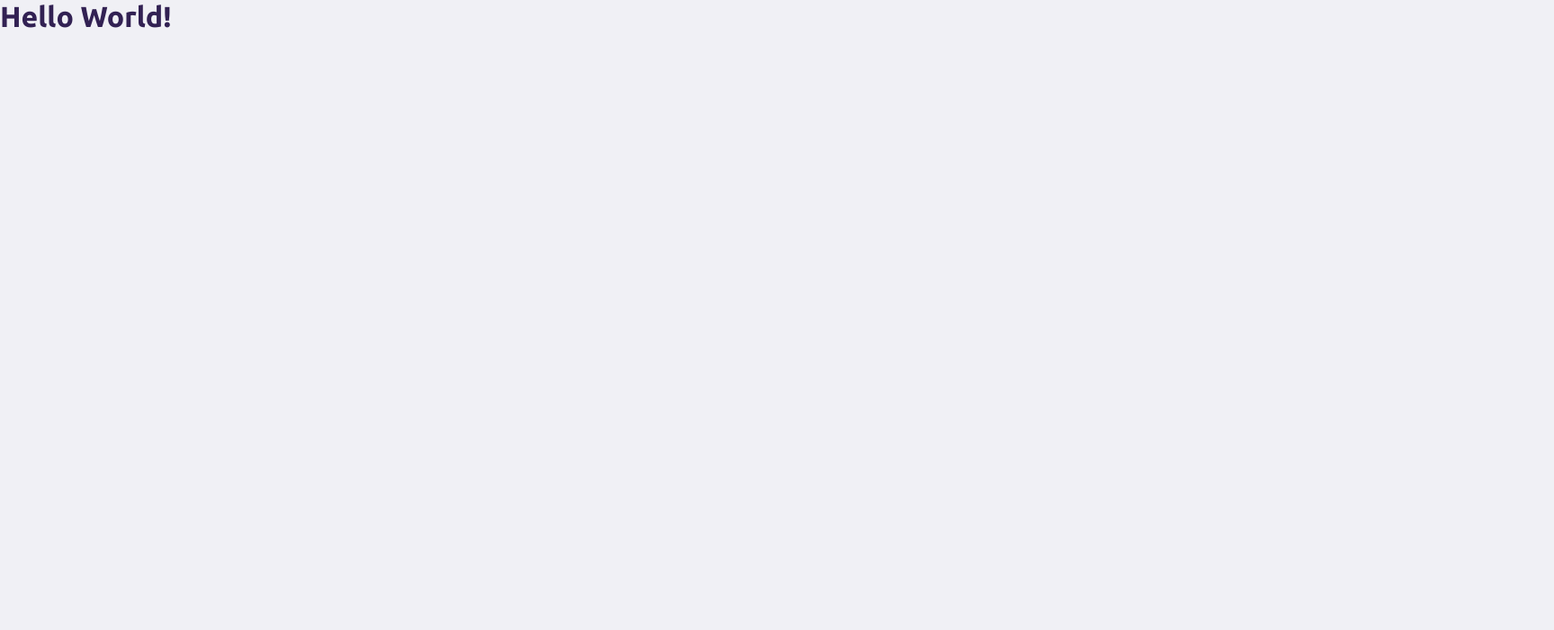
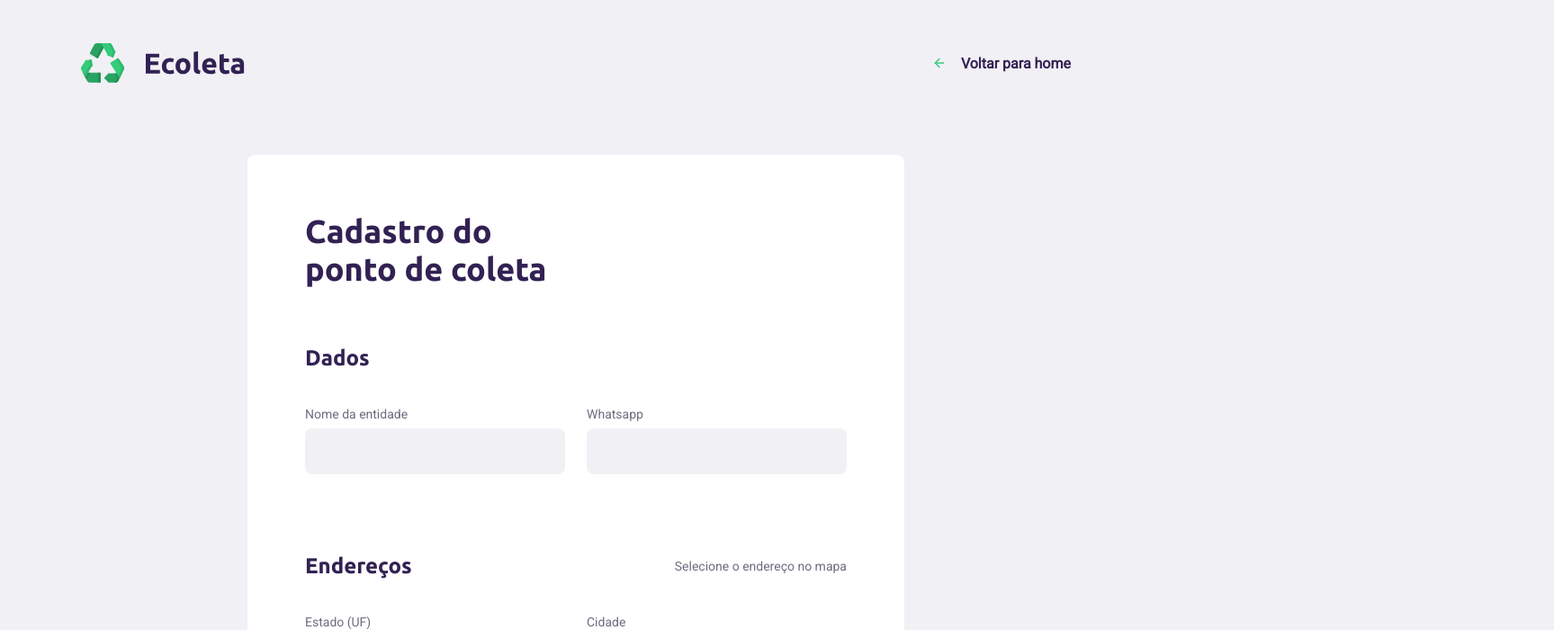
Before and after one commit to marcelobiao/next-level-week-1-front-end, a React (Create React App) app: page /create-point in a window 1280 px wide. Shown: the top 700 px of the page at 90% size, 1727 px wide, since content can reach past the window. Built offline with nearby package versions, Linux system fonts and the light colour scheme.

Commit message:
Criando e configurando arquivo de rotas

```diff
--- a/src/App.tsx
+++ b/src/App.tsx
@@ -1,9 +1,10 @@
 import React from 'react';
 import './App.css';
+import Routes from './routes';
 
 function App() {
   return (
-    <h1>Hello World!</h1>
+    <Routes />
   );
 }
 
--- /dev/null
+++ b/src/routes.tsx
@@ -0,0 +1,16 @@
+import React from 'react';
+import {Route, BrowserRouter} from 'react-router-dom';
+
+import Home from './pages/Home';
+import CreatePoint from './pages/CreatePoint';
+
+const Routes = () => {
+  return (
+    <BrowserRouter>
+      <Route component={Home} path='/' exact/>
+      <Route component={CreatePoint} path='/create-point'/>
+    </BrowserRouter>
+  );
+}
+
+export default Routes;
```
